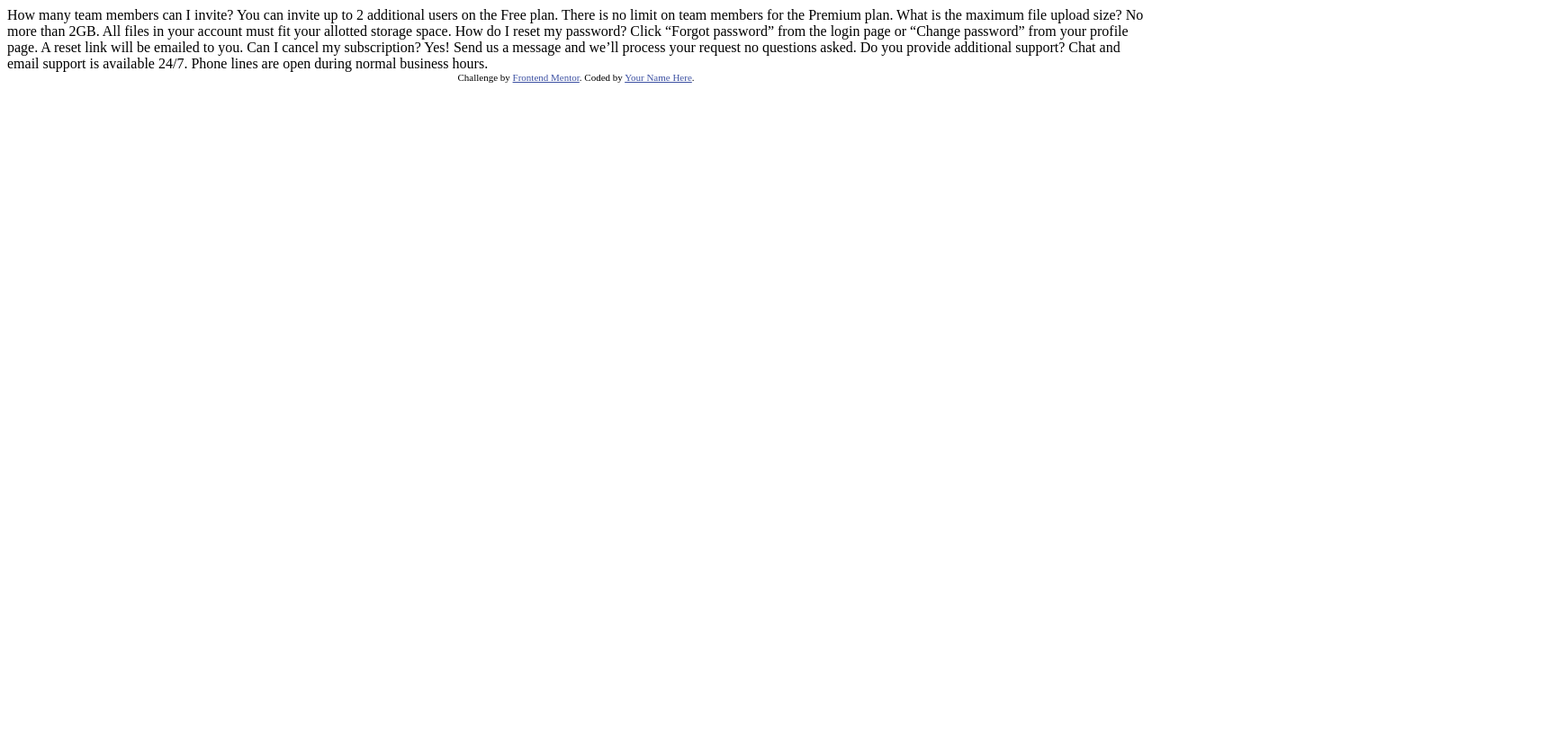
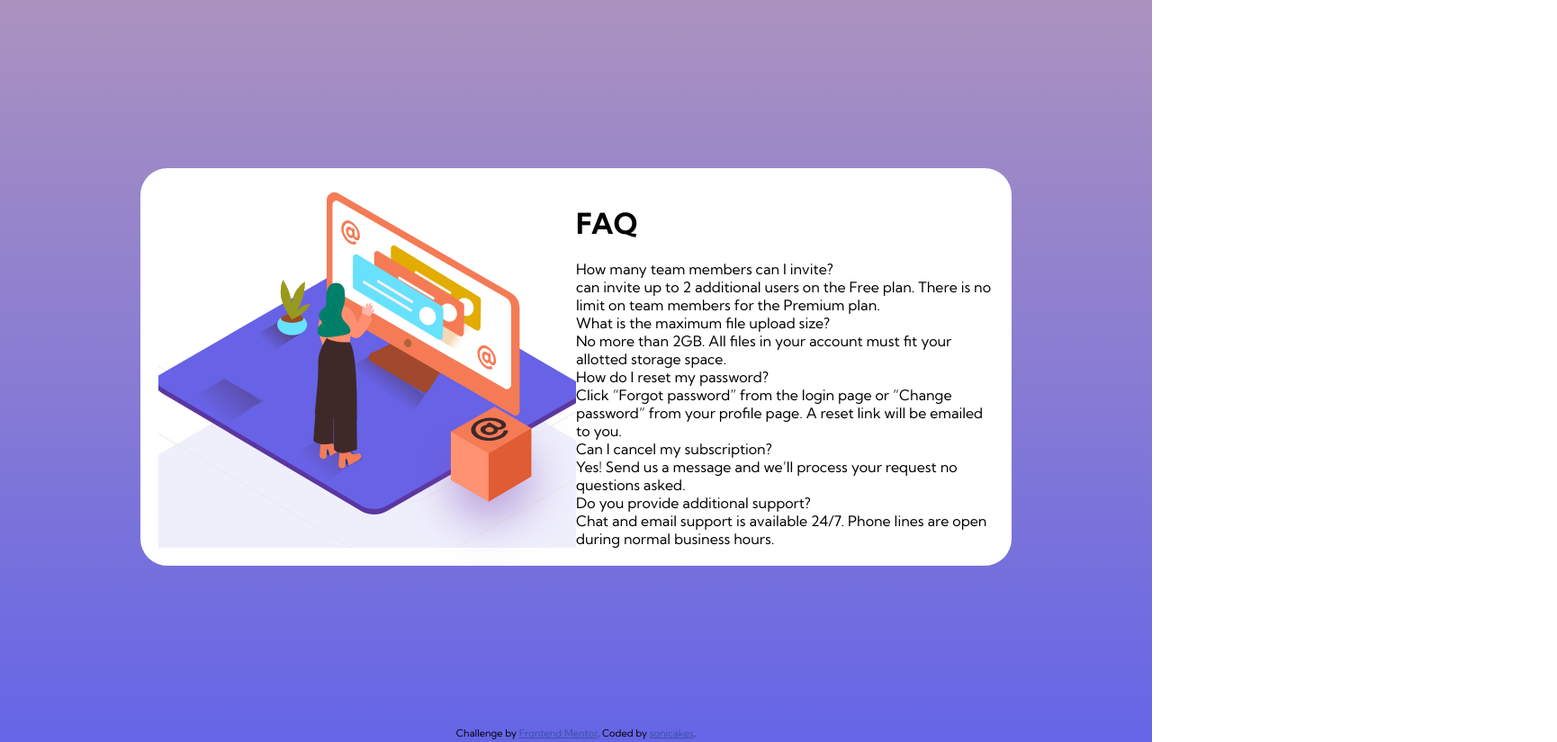
Before and after one commit to sonicakes/faq-design, a plain HTML site: page index.html in a window 1280 px wide. Shown: the top 825 px of the page at 90% size, 1730 px wide, since content can reach past the window. Before the commit the page ends 800 px from the top, so only its background shows below. Drawn offline with Linux system fonts and the light colour scheme.

Commit message:
add desktop layout

```diff
--- /dev/null
+++ b/custom.css
@@ -0,0 +1,38 @@
+body {
+    font-family: 'Kumbh Sans', sans-serif;
+    background: linear-gradient(#AB92BF, #6565E7) no-repeat;
+}
+
+.container {
+    min-height: 100vh;
+    display: flex;
+    justify-content: center;
+    align-items: center;
+
+}
+
+.card-custom {
+ background: #fff;
+ padding: 20px;
+ border-radius: 30px;
+ display: flex;
+ max-width: 75%;
+ min-height: 50vh;
+}
+
+.img {
+    background-image:  url("/images/illustration-woman-online-desktop.svg"), url("/images/bg-pattern-desktop.svg");
+    background-position: 45% 15%, 45% 40%;
+    background-repeat: no-repeat;
+    width: 100%;
+}
+
+.box {
+    background-image: url("/images/illustration-box-desktop.svg");
+    width: 100%;
+    height: 100%;
+    position: absolute;
+    top: 450px;
+    left: 450px;
+    background-repeat: no-repeat;
+}
--- a/index.html
+++ b/index.html
@@ -1,40 +1,63 @@
 <!DOCTYPE html>
 <html lang="en">
+
 <head>
   <meta charset="UTF-8">
-  <meta name="viewport" content="width=device-width, initial-scale=1.0"> <!-- displays site properly based on user's device -->
+  <meta name="viewport" content="width=device-width, initial-scale=1.0">
+  <!-- displays site properly based on user's device -->
 
   <link rel="icon" type="image/png" sizes="32x32" href="./images/favicon-32x32.png">
-
+  <link rel="preconnect" href="https://fonts.gstatic.com">
+  <link href="https://fonts.googleapis.com/css2?family=Kumbh+Sans:wght@400;700&display=swap" rel="stylesheet">
+  <link rel="stylesheet" href="custom.css">
   <title>Frontend Mentor | FAQ Accordion Card</title>
 
   <!-- Feel free to remove these styles or customise in your own stylesheet 👍 -->
   <style>
-    .attribution { font-size: 11px; text-align: center; }
-    .attribution a { color: hsl(228, 45%, 44%); }
+    .attribution {
+      font-size: 11px;
+      text-align: center;
+    }
+
+    .attribution a {
+      color: hsl(228, 45%, 44%);
+    }
   </style>
 </head>
+
 <body>
-  How many team members can I invite?
-  You can invite up to 2 additional users on the Free plan. There is no limit on
-  team members for the Premium plan.
 
-  What is the maximum file upload size?
-  No more than 2GB. All files in your account must fit your allotted storage space.
+<div class="container">
+  <div class="card-custom">
+    <div class="column img">
+<div class="box"></div>
+   </div>
+    <div class="column">
+    <h1>FAQ</h1>
+  <div class="question">How many team members can I invite?</div>
+  <div class="answer"> can invite up to 2 additional users on the Free plan. There is no limit on
+  team members for the Premium plan.</div>
 
-  How do I reset my password?
-  Click “Forgot password” from the login page or “Change password” from your profile page.
-  A reset link will be emailed to you.
+  <div class="question">What is the maximum file upload size?</div>
+  <div class="answer">No more than 2GB. All files in your account must fit your allotted storage space.</div>
 
-  Can I cancel my subscription?
-  Yes! Send us a message and we’ll process your request no questions asked.
+  <div class="question">How do I reset my password?</div>
+  <div class="answer">Click “Forgot password” from the login page or “Change password” from your profile page.
+  A reset link will be emailed to you.</div>
 
-  Do you provide additional support?
-  Chat and email support is available 24/7. Phone lines are open during normal business hours.
+  <div class="question">Can I cancel my subscription?</div>
+  <div class="answer">Yes! Send us a message and we’ll process your request no questions asked.</div>
+
+  <div class="question">Do you provide additional support?</div>
+  <div class="answer">Chat and email support is available 24/7. Phone lines are open during normal business hours.</div>
+</div>
+</div>
+</div>
 
   <div class="attribution">
     Challenge by <a href="https://www.frontendmentor.io?ref=challenge" target="_blank">Frontend Mentor</a>.
-    Coded by <a href="#">Your Name Here</a>.
+    Coded by <a href="#">sonicakes</a>.
   </div>
 </body>
+
 </html>
```
